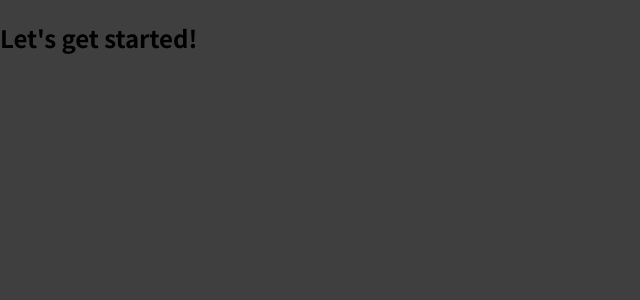
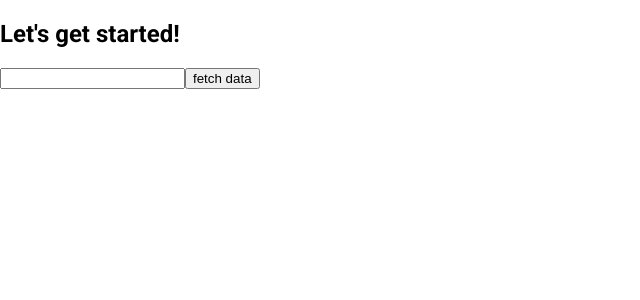
Before and after one commit to peskaypea/Itunes_music_finder, a React (Create React App) app: page / in a window 1280 px wide. Shown: the top 300 px of the page, without its empty margins (0-640 px from the left). Built offline with nearby package versions, Linux system fonts and the light colour scheme.

Commit message:
search connected to the api

```diff
--- a/package.json
+++ b/package.json
@@ -10,6 +10,7 @@
     "@testing-library/jest-dom": "^5.11.6",
     "@testing-library/react": "^11.2.2",
     "@testing-library/user-event": "^12.5.0",
+    "axios": "^1.3.0",
     "react": "^18.0.0",
     "react-dom": "^18.0.0",
     "react-scripts": "^5.0.1",
--- a/src/App.js
+++ b/src/App.js
@@ -1,7 +1,10 @@
+import Search from "./components/Search";
+
 function App() {
   return (
     <div>
       <h2>Let's get started!</h2>
+      <Search />
     </div>
   );
 }
--- /dev/null
+++ b/src/components/Search.jsx
@@ -0,0 +1,46 @@
+import React, { useState } from "react";
+import axios from "axios";
+
+const Search = () => {
+  const [songs, setSongs] = useState([{ track: "" }]);
+  const [userInput, setUserInput] = useState("");
+
+  const collectedData = (e) => {
+    setUserInput(e.target.value);
+  };
+
+  console.log(userInput);
+
+  const fetchData = (inputs) => {
+    const params = { term: inputs, media: "music", limit: 20 };
+    axios
+      .get("https://itunes.apple.com/search?", { params })
+      .then((response) => {
+        console.log(response.data);
+        setSongs(response.data.results);
+      });
+  };
+
+  return (
+    <div>
+      <input
+        type="text"
+        onChange={(e) => {
+          collectedData(e);
+        }}
+        value={userInput}
+      />
+      <button onClick={() => fetchData(userInput)}>fetch data</button>
+
+      {songs.map((s) => (
+        <div>
+          <h3>{s.trackName}</h3>
+          <img src={s.artworkUrl100} alt="" />
+          <h5>{s.artistName}</h5>
+        </div>
+      ))}
+    </div>
+  );
+};
+
+export default Search;
--- a/src/index.css
+++ b/src/index.css
@@ -1,14 +1,13 @@
-@import url('https://fonts.googleapis.com/css2?family=Noto+Sans+JP:wght@400;700&display=swap');
+@import url("https://fonts.googleapis.com/css?family=Roboto:300,400,500,700&display=swap");
 
 * {
   box-sizing: border-box;
 }
 
 html {
-  font-family: 'Noto Sans JP', sans-serif;
+  font-family: "Roboto", sans-serif;
 }
 
 body {
   margin: 0;
-  background-color: #3f3f3f;
 }
```
Also changed, not shown: 1 other file (tests, documents, lock files or other folders).
